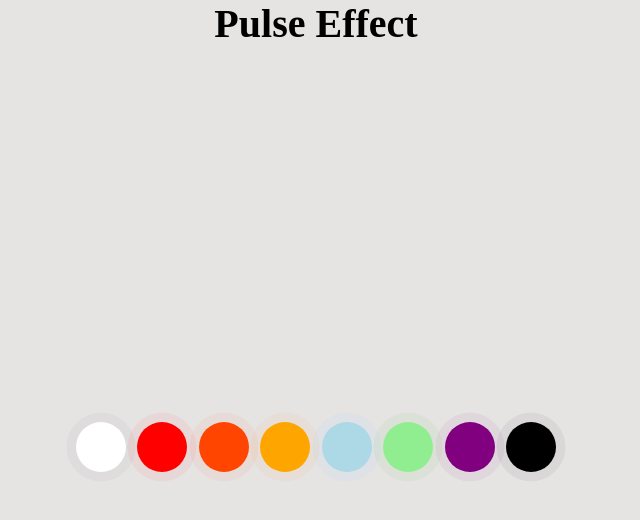
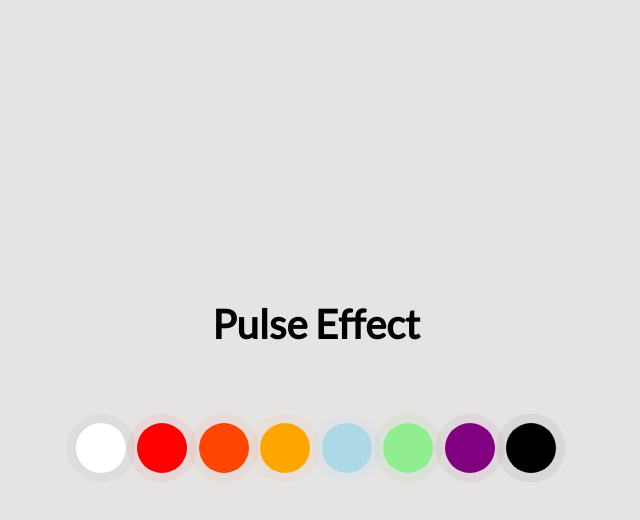
Before and after one commit to yuriikhomych23/animation-2, a plain HTML site: page index.html in a window 1280 px wide. Shown: the whole page, without its empty margins (324-964 px from the left). Drawn offline with Linux system fonts and the light colour scheme.

Commit message:
Sample code

```diff
--- a/css/index.css
+++ b/css/index.css
@@ -1,3 +1,5 @@
+@import url('https://fonts.googleapis.com/css?family=Lato&display=swap');
+
 * {
     margin: 0;
     padding: 0;
@@ -11,6 +13,9 @@
     display: flex;
     justify-content: center;
     align-items: center;
+    position: relative;
+    top: 300px;
+    font-family: 'Lato', sans-serif;
 }
 
 .pulse {
```
